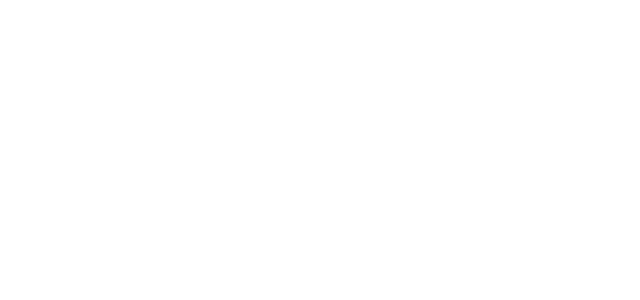
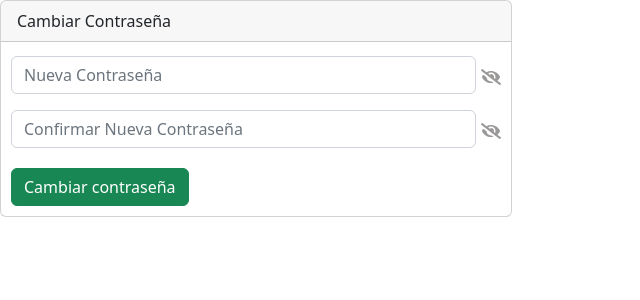
Before and after one commit to programateacademy/Sinergias-Alianzas-Front-end, a React (Create React App) app: page /reset-password/1 in a window 1280 px wide. Before the commit this address had no page. Shown: the top 300 px of the page, without its empty margins (0-640 px from the left). Built offline with nearby package versions, Linux system fonts and the light colour scheme.

Commit message:
Se realiza componente para recuperar la contraseña

```diff
--- a/src/App.js
+++ b/src/App.js
@@ -14,6 +14,7 @@
 import Login from "./pages/Login/Login";
 import Home from "./pages/Home/Home";
 import Users from "./pages/Users/Users";
+import ResetPassword from "./pages/ResetPassword/ResetPassword";
 
 // Estilos
 import "react-toastify/dist/ReactToastify.css";
@@ -51,6 +52,8 @@
             </Layout>
           }
         />
+
+        <Route path="/reset-password/:resetToken" element={<ResetPassword />} />
       </Routes>
     </BrowserRouter>
   );
--- a/src/components/ForgotPassword/ForgotPassword.jsx
+++ b/src/components/ForgotPassword/ForgotPassword.jsx
@@ -26,8 +26,7 @@
   //* Estado de la ventana modal
   const [modal, setModal] = useState(false);
 
-  // Estado del formulario
-  const [email, setEmail] = useState("");
+  const [email, setEmail] = useState()
 
   /*
   - =================================
--- /dev/null
+++ b/src/pages/ResetPassword/ResetPassword.jsx
@@ -0,0 +1,78 @@
+// Dependencias
+import React, { useState } from "react";
+
+// Componentes
+import PasswordInput from "../../components/Layout/PasswordInput/PasswordInput";
+
+// Estilos
+import { Button, Form, FormGroup, Input, Card, CardHeader } from "reactstrap";
+
+// Estado inicial
+const initialState = {
+  newPassword: "",
+  confirmPassword: "",
+};
+
+const ResetPassword = () => {
+  /*
+  - =================================
+  -       ESTADOS DEL COMPONENTE
+  - =================================
+  */
+
+  //* Estado del formulario
+  const [formData, setFormData] = useState(initialState);
+
+  const { newPassword, confirmPassword } = formData;
+
+  /*
+  - =================================
+  -    FUNCIONES DEL COMPONENTE
+  - =================================
+  */
+  // Función para capturar el valor del input
+  const onInputChange = (e) => {
+    const { name, value } = e.target;
+
+    setFormData({ ...formData, [name]: value });
+  };
+
+  // Función para enviar el formulario
+  const handleSubmit = () => {};
+
+  return (
+    <>
+      <Card style={{ width: "40%" }}>
+        <CardHeader>Cambiar Contraseña</CardHeader>
+
+        <Form className="mt-1" style={{ maxWidth: "100%", padding: "10px" }}>
+          <FormGroup>
+            <PasswordInput
+              name="newPassword"
+              placeholder="Nueva Contraseña"
+              type="password"
+              value={newPassword}
+              onChange={onInputChange}
+            />
+          </FormGroup>
+
+          <FormGroup>
+            <PasswordInput
+              name="confirmPassword"
+              placeholder="Confirmar Nueva Contraseña"
+              type="password"
+              value={confirmPassword}
+              onChange={onInputChange}
+            />
+          </FormGroup>
+
+          <Button color="success" className="mt-1">
+            Cambiar contraseña
+          </Button>
+        </Form>
+      </Card>
+    </>
+  );
+};
+
+export default ResetPassword;
```
Also changed, not shown: src/pages/ResetPassword/ResetPassword.css (added).
